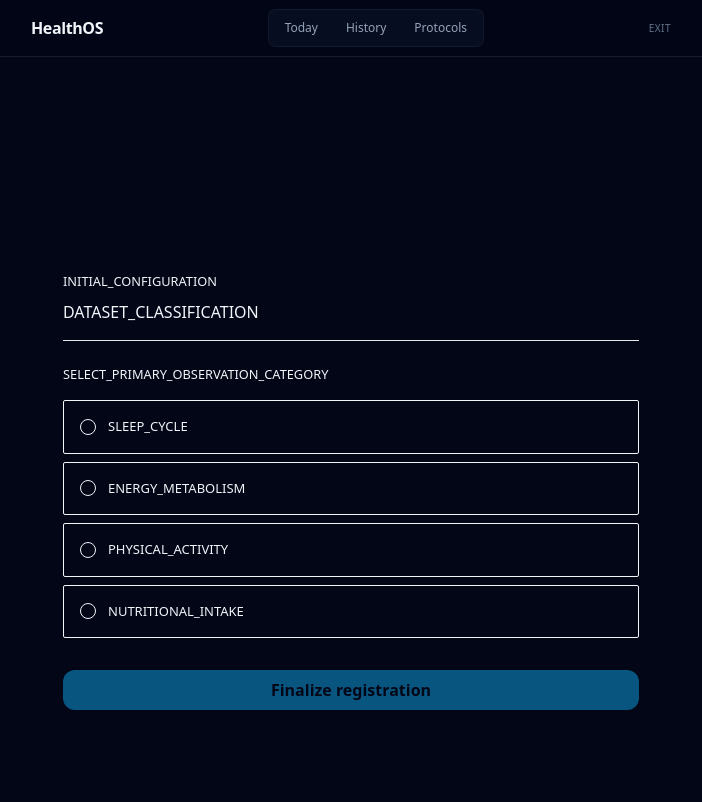
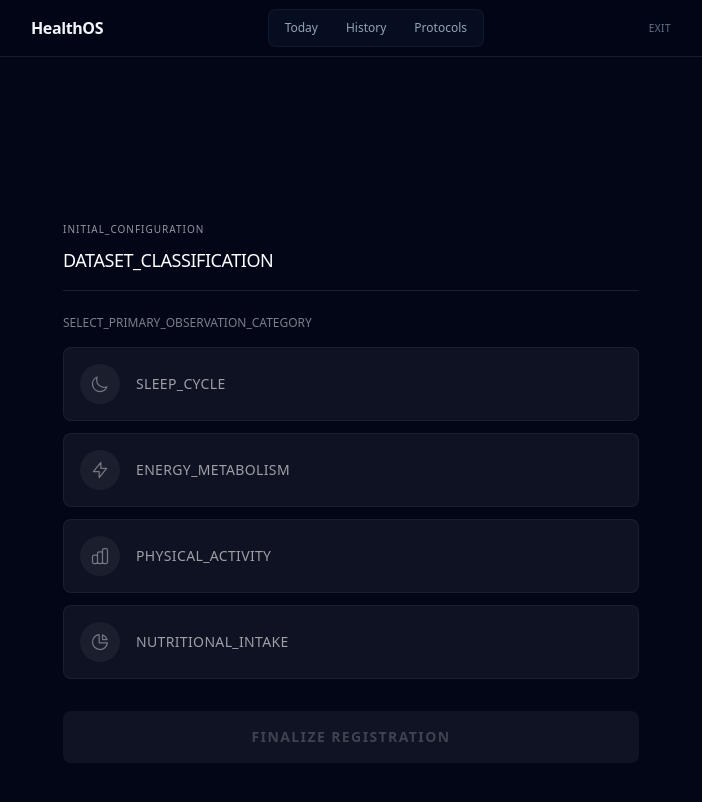
Before and after one commit to drleuman/HealthOS, a Next.js app in the folder apps/web/: page /en/app/onboarding/start in a window 1280 px wide. Shown: the top 802 px of the page, without its empty margins (289-991 px from the left). Built offline with nearby package versions, Linux system fonts and the light colour scheme.

Commit message:
feat(ui): enhance onboarding choices with icons and better hover states

```diff
--- a/apps/web/app/[locale]/(app)/app/onboarding/start/page.tsx
+++ b/apps/web/app/[locale]/(app)/app/onboarding/start/page.tsx
@@ -5,10 +5,43 @@ import { useRouter } from 'next/navigation';
 import { useTranslations } from 'next-intl';
 
 const CATEGORIES = [
-  { id: 'sleep', labelKey: 'SLEEP_CYCLE' },
-  { id: 'energy', labelKey: 'ENERGY_METABOLISM' },
-  { id: 'activity', labelKey: 'PHYSICAL_ACTIVITY' },
-  { id: 'nutrition', labelKey: 'NUTRITIONAL_INTAKE' }
+  {
+    id: 'sleep',
+    labelKey: 'SLEEP_CYCLE',
+    icon: (
+      <svg className="w-5 h-5" fill="none" viewBox="0 0 24 24" stroke="currentColor">
+        <path strokeLinecap="round" strokeLinejoin="round" strokeWidth={1.5} d="M20.354 15.354A9 9 0 018.646 3.646 9.003 9.003 0 0012 21a9.003 9.003 0 008.354-5.646z" />
+      </svg>
+    )
+  },
+  {
+    id: 'energy',
+    labelKey: 'ENERGY_METABOLISM',
+    icon: (
+      <svg className="w-5 h-5" fill="none" viewBox="0 0 24 24" stroke="currentColor">
+        <path strokeLinecap="round" strokeLinejoin="round" strokeWidth={1.5} d="M13 10V3L4 14h7v7l9-11h-7z" />
+      </svg>
+    )
+  },
+  {
+    id: 'activity',
+    labelKey: 'PHYSICAL_ACTIVITY',
+    icon: (
+      <svg className="w-5 h-5" fill="none" viewBox="0 0 24 24" stroke="currentColor">
+        <path strokeLinecap="round" strokeLinejoin="round" strokeWidth={1.5} d="M9 19v-6a2 2 0 00-2-2H5a2 2 0 00-2 2v6a2 2 0 002 2h2a2 2 0 002-2zm0 0V9a2 2 0 012-2h2a2 2 0 012 2v10m-6 0a2 2 0 002 2h2a2 2 0 002-2m0 0V5a2 2 0 012-2h2a2 2 0 012 2v14a2 2 0 01-2 2h-2a2 2 0 01-2-2z" />
+      </svg>
+    )
+  },
+  {
+    id: 'nutrition',
+    labelKey: 'NUTRITIONAL_INTAKE',
+    icon: (
+      <svg className="w-5 h-5" fill="none" viewBox="0 0 24 24" stroke="currentColor">
+        <path strokeLinecap="round" strokeLinejoin="round" strokeWidth={1.5} d="M11 3.055A9.001 9.001 0 1020.945 13H11V3.055z" />
+        <path strokeLinecap="round" strokeLinejoin="round" strokeWidth={1.5} d="M20.488 9H15V3.512A9.025 9.025 0 0120.488 9z" />
+      </svg>
+    )
+  }
 ];
 
 export default function OnboardingScreen() {
@@ -32,47 +65,48 @@ export default function OnboardingScreen() {
 
       <div className="animate-fade w-full">
         {/* Header */}
-        <div className="mb-6 border-b pb-4">
-          <small className="meta">{t('initial_configuration')}</small>
-          <h1 className="mt-2 text-accent" style={{ fontSize: '16px' }}>
+        <div className="mb-6 border-b border-white/10 pb-4">
+          <small className="meta text-[10px] tracking-widest opacity-60">{t('initial_configuration')}</small>
+          <h1 className="mt-2 text-white font-light text-[18px] tracking-tight">
             {t('dataset_classification')}
           </h1>
         </div>
 
         {/* Selection */}
         <div className="section">
-          <small className="meta block mb-4">{t('select_primary')}</small>
-          <div className="flex flex-col gap-2">
+          <small className="meta block mb-4 text-xs opacity-50">{t('select_primary')}</small>
+          <div className="flex flex-col gap-3">
             {CATEGORIES.map((cat) => (
               <button
                 key={cat.id}
                 onClick={() => setSelected(cat.id)}
                 className={`
-                            w-full text-left p-4 rounded-sm border transition-all duration-100 flex items-center gap-3
-                            ${selected === cat.id ? 'bg-card' : 'bg-transparent hover:bg-hover'}
+                            w-full text-left p-4 rounded-lg border transition-all duration-200 flex items-center gap-4 group
+                            ${selected === cat.id
+                    ? 'bg-blue-500/10 border-blue-500'
+                    : 'bg-white/5 border-white/5 hover:bg-white/10 hover:border-white/20'
+                  }
                         `}
-                style={{
-                  borderColor: selected === cat.id ? 'var(--accent)' : 'var(--border)'
-                }}
               >
-                <div className={`
-                            w-4 h-4 rounded-full border flex items-center justify-center
-                        `}
-                  style={{
-                    borderColor: selected === cat.id ? 'var(--accent)' : 'var(--text-tertiary)'
-                  }}
+                <div
+                  className={`
+                    w-10 h-10 rounded-full flex items-center justify-center transition-colors
+                    ${selected === cat.id ? 'bg-blue-500 text-white' : 'bg-white/5 text-white/40 group-hover:text-white/80'}
+                  `}
                 >
-                  {selected === cat.id && (
-                    <div className="w-2 h-2 rounded-full" style={{ backgroundColor: 'var(--accent)' }} />
-                  )}
+                  {cat.icon}
                 </div>
-                <span style={{
-                  fontSize: '13px',
-                  fontFamily: 'var(--font-mono)',
-                  color: selected === cat.id ? 'var(--text-primary)' : 'var(--text-secondary)'
-                }}>
+
+                <span className={`
+                  text-sm font-medium tracking-wide transition-colors
+                  ${selected === cat.id ? 'text-white' : 'text-white/60 group-hover:text-white'}
+                `}>
                   {t(`categories.${cat.labelKey}`)}
                 </span>
+
+                {selected === cat.id && (
+                  <div className="ml-auto w-2 h-2 rounded-full bg-blue-500 shadow-[0_0_10px_rgba(59,130,246,0.5)]" />
+                )}
               </button>
             ))}
           </div>
@@ -83,7 +117,13 @@ export default function OnboardingScreen() {
           <button
             onClick={handleSubmit}
             disabled={!selected || submitting}
-            className="btn btn-primary w-full"
+            className={`
+              w-full py-4 rounded-lg text-sm font-bold uppercase tracking-widest transition-all duration-300
+              ${!selected || submitting
+                ? 'bg-white/5 text-white/20 cursor-not-allowed'
+                : 'bg-blue-600 hover:bg-blue-500 text-white shadow-lg hover:shadow-blue-500/20'
+              }
+            `}
           >
             {submitting ? t('initializing') : t('finalize')}
           </button>
```
